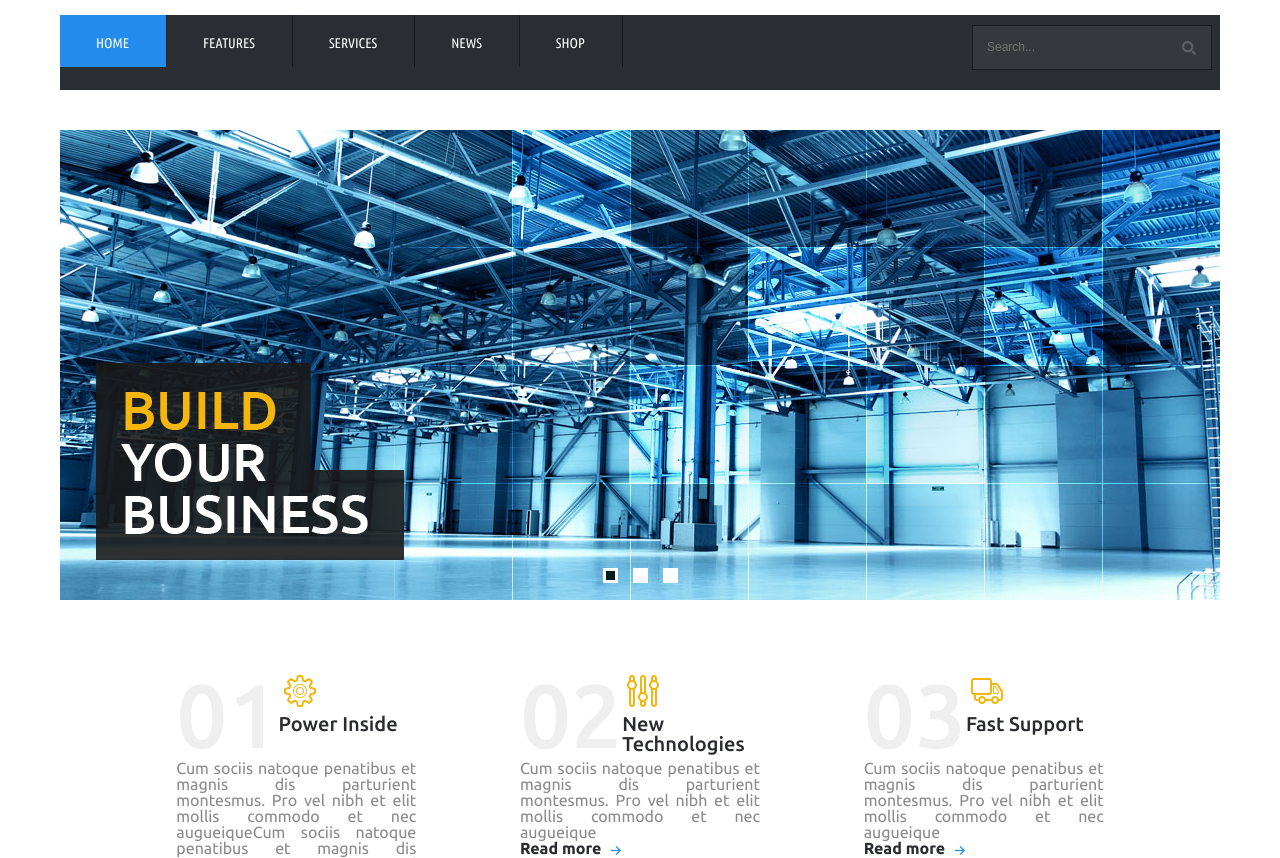
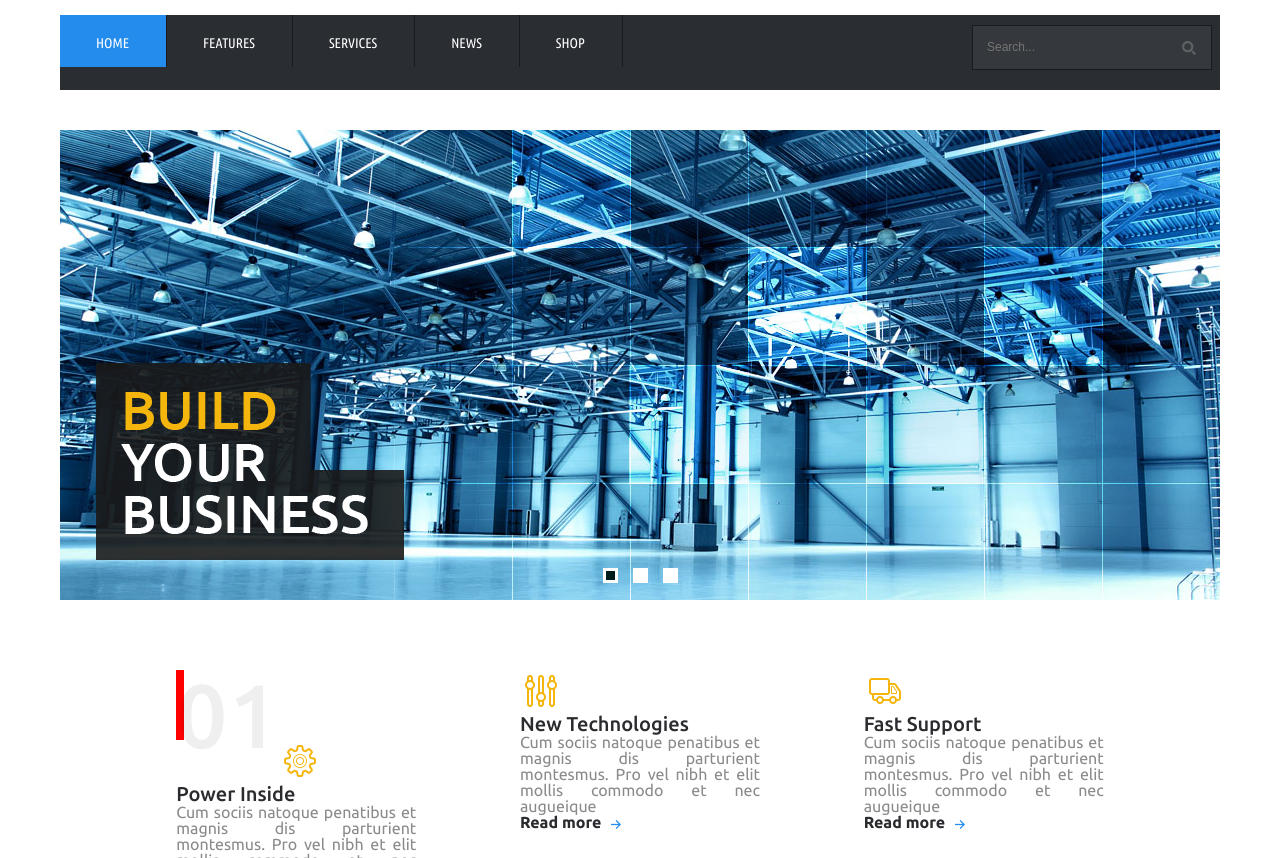
Before and after one commit to Gravituss/BionicFinalTask, a plain HTML site: page index.html in a window 1280 px wide. Shown: the part 94-952 px from the top of the page. Drawn offline with Linux system fonts and the light colour scheme.

Commit message:
tripple block improvement 02

```diff
--- a/css/style.css
+++ b/css/style.css
@@ -388,6 +388,14 @@ a {
 	margin-right: 0px;
 }
 
+.empty-box div {
+	width: 8px;
+	height: 70px;
+	background-color: red;
+	text-indent: -9999px;
+
+}
+
 
 .iii-block h3 {
 	text-transform: capitalize;
@@ -396,12 +404,13 @@ a {
 	color: #2a2b2e;
 }
 
-.iii-block:before {
-  content: counter(my-counter, decimal-leading-zero);
-  font-size: 90px;
-  font-weight: 500;
-  opacity: 0.06;
-  float: left;
+.empty-box:before {
+
+	content: counter(my-counter, decimal-leading-zero);
+	font-size: 90px;
+	font-weight: 500;
+	opacity: 0.06;
+	float: left;
 }
 
 .block-text {
@@ -417,8 +426,8 @@ a {
 	transition: all 0.2s ease;
 	color: #2a2b2e;
 	font-weight: bold;
-	margin-top: 20px;
-	color: #2a2b2e;
+	padding-top: 20px;
+
 }
 
 .iii-block a:hover {
--- a/index.html
+++ b/index.html
@@ -72,6 +72,9 @@
 
 		<div class="tripple-block">
 			<section class="iii-block">
+				<div class="empty-box">
+					<div><span>&nbsp;</span></div>
+				</div>
 				<img src="img/yellow-icon-settings.png" alt="settings">
 				<h3>Power inside</h3>
 				<p class="block-text">Cum sociis natoque penatibus et magnis dis parturient montesmus. Pro vel nibh et elit mollis commodo et nec augueiqueCum sociis natoque penatibus et magnis dis parturient montesmus. Pro vel nibh et elit mollis commodo et nec augueiqueCum sociis natoque penatibus et magnis dis parturient montesmus. Pro vel nibh et elit mollis commodo et nec augueique</p>
```
